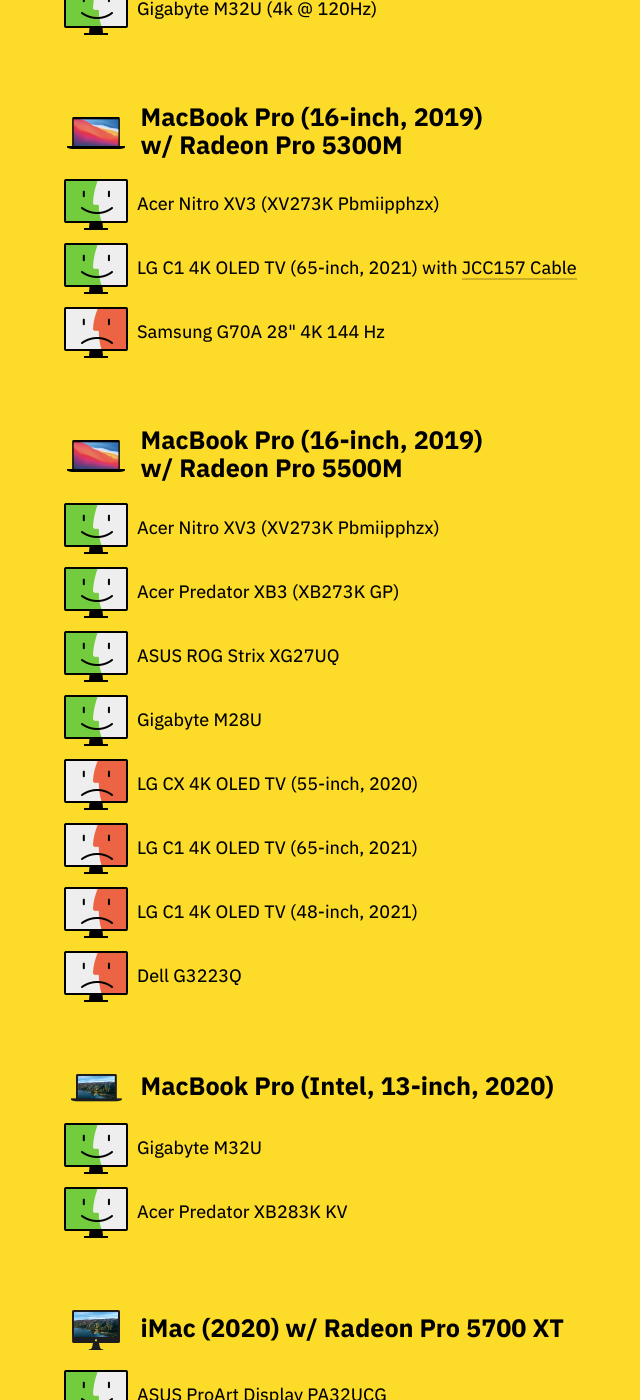
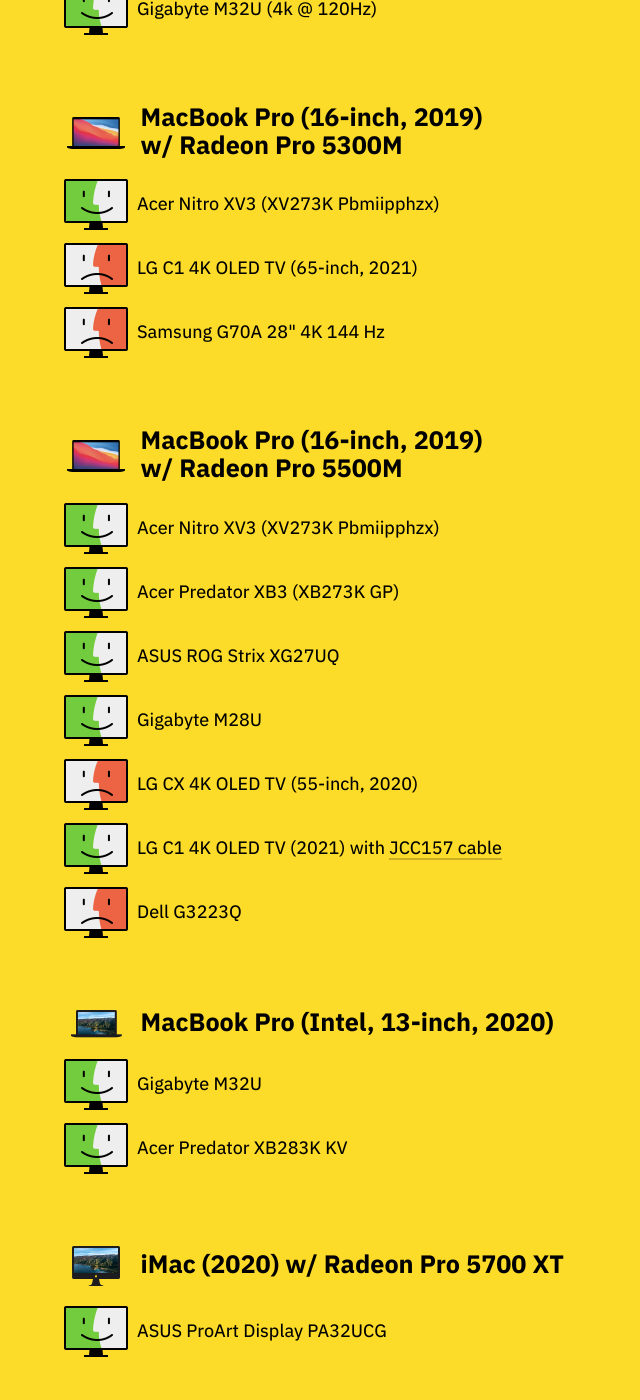
Before and after one commit to tonsky/tonsky.github.io, a Jekyll site: the page built from _posts/2021-02-24-monitors-mac.md, in a window 1280 px wide and 1400 px high, scrolled down 2199 px. Shown: the whole window, without its empty margins (305-945 px from the left). Built offline with Jekyll 4.4.1, drawn with Linux system fonts in a browser that asks for light colours.

Commit message:
Correction on macbook version #77

```diff
--- a/_posts/2021-02-24-monitors-mac.md
+++ b/_posts/2021-02-24-monitors-mac.md
@@ -66,7 +66,7 @@
 
 <div class="row"><img src="works.png" height=64> <span>Acer Nitro XV3 (XV273K Pbmiipphzx)</span></div>
 
-<div class="row"><img src="works.png" height=64> <span>LG C1 4K OLED TV (65-inch, 2021) with <a href="https://en.j5create.com/products/jcc157">JCC157 Cable</a></span></div>
+<div class="row"><img src="doesnt_work.png" height=64> <span>LG C1 4K OLED TV (65-inch, 2021)</span></div>
 
 <div class="row"><img src="doesnt_work.png" height=64> <span>Samsung G70A 28" 4K 144 Hz</span></div>
 
@@ -82,9 +82,7 @@
 
 <div class="row"><img src="doesnt_work.png" height=64> <span>LG CX 4K OLED TV (55-inch, 2020)</span></div>
 
-<div class="row"><img src="doesnt_work.png" height=64> <span>LG C1 4K OLED TV (65-inch, 2021)</span></div>
-
-<div class="row"><img src="doesnt_work.png" height=64> <span>LG C1 4K OLED TV (48-inch, 2021)</span></div>
+<div class="row"><img src="works.png" height=64> <span>LG C1 4K OLED TV (2021) with <a href="https://en.j5create.com/products/jcc157">JCC157 cable</a></span></div>
 
 <div class="row"><img src="doesnt_work.png" height=64> <span>Dell G3223Q</span></div>
 
```
